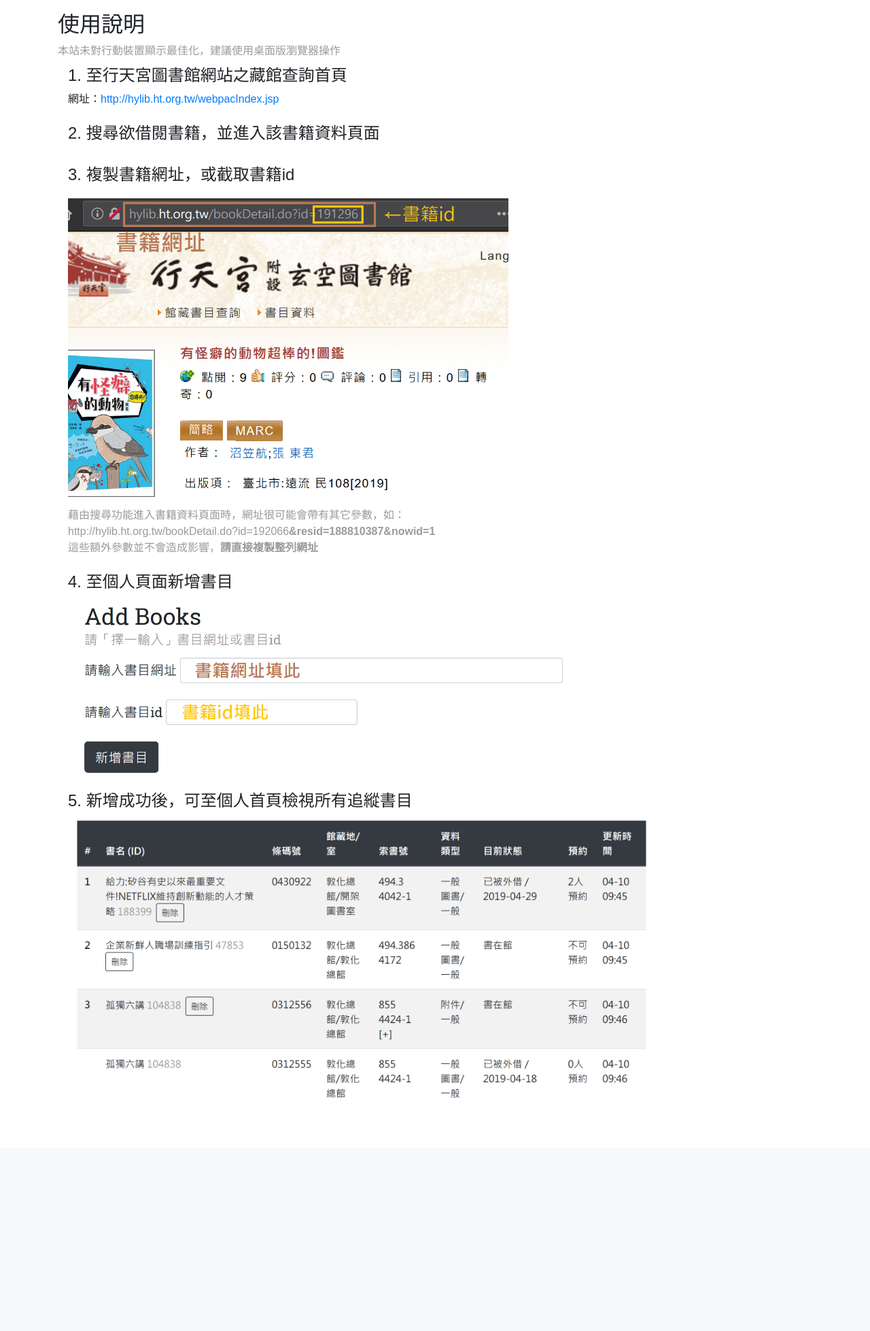
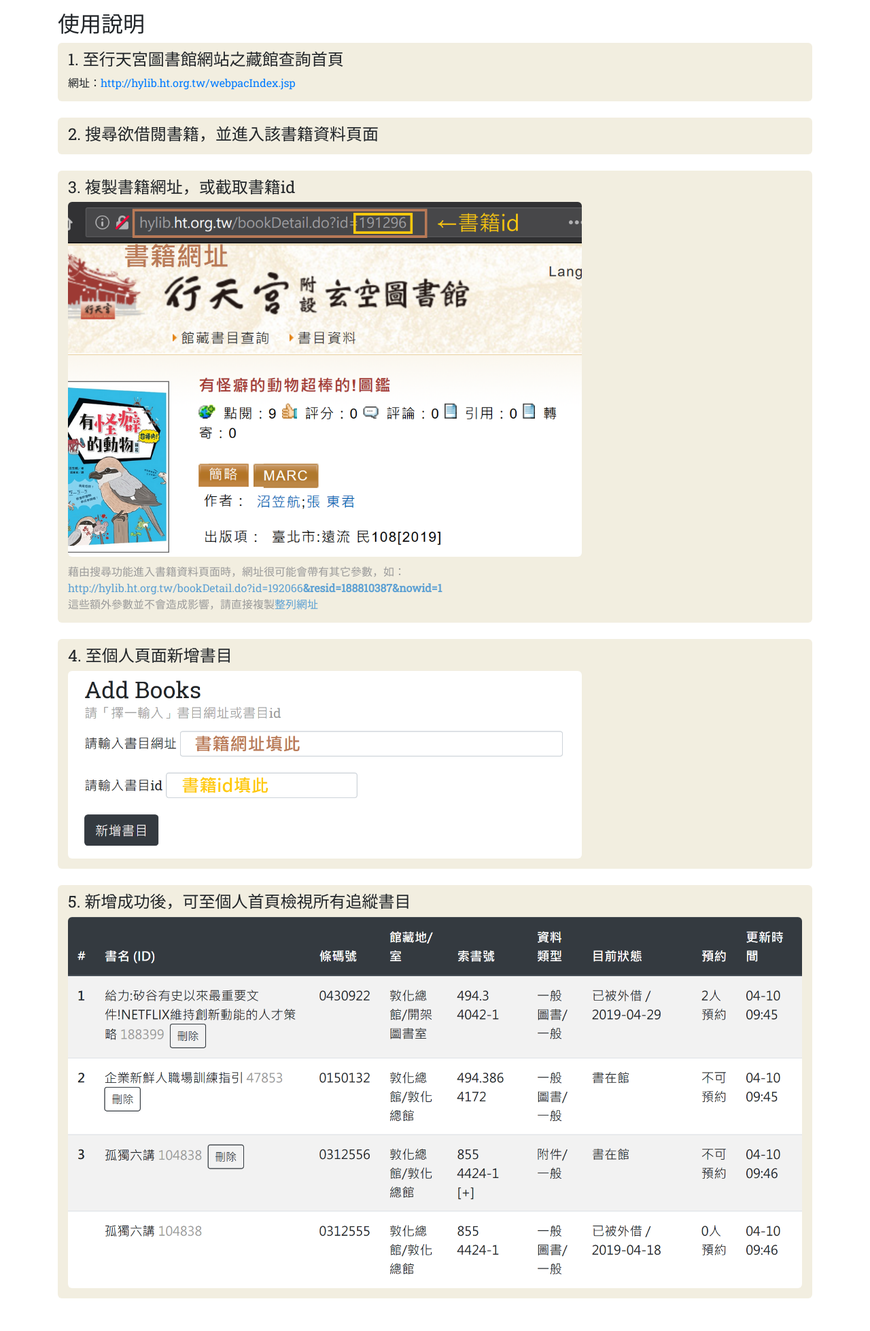
Before and after one commit to kyomind/library-tracker, a Flask app: page / in a window 1280 px wide. Shown: the part 57-2015 px from the top of the page at 68% size. Before the commit the page ends 1672 px from the top, so only its background shows below. Run offline with Flask 2, Linux system fonts and the light colour scheme; parts of the project's set-up code (start-up, migrations or seed data) failed here and were passed over; some libraries are stand-ins or nearby versions; some web fonts are replaced.

Commit message:
首頁使用說明版面美化

```diff
--- a/app/templates/auth/register.html
+++ b/app/templates/auth/register.html
@@ -11,7 +11,7 @@
 
 
 <h1 style="font-family: 'Roboto Slab', serif;">Register</h1>
-<div style="color: rgb(155, 155, 155);margin-bottom: 10px">信箱為選填，可於註冊後新增或修改</div>
+<div style="color: rgb(155, 155, 155);margin-bottom: 10px">信箱為選填(非必要)，可於註冊後新增或修改</div>
 
     <form action="" method="post">
             {{ form.hidden_tag() }}
--- a/app/templates/base.html
+++ b/app/templates/base.html
@@ -24,11 +24,15 @@
         return false;}
         }
     </script>
+
+    {% block css %}{% endblock %}
+
     <style>
     body {
-	font-family:'微軟正黑體','Microsoft JhengHei',sans-serif,serif;}
+	    font-family:'微軟正黑體','Microsoft JhengHei',sans-serif,serif;
+    }
+
     </style>
-
     <title>{% block title %}{% endblock %}</title>
 </head>
 <body>
@@ -120,14 +124,6 @@
 
     </div>
     {% endblock %}
-
-
-
-
-
-
-
-
-
+<br>
 </body>
 </html>
--- a/app/templates/index.html
+++ b/app/templates/index.html
@@ -3,7 +3,7 @@
 {% block title %}Library Tracker{% endblock %}
 
 {% block js %}
-<SCRIPT>
+<script>
     function del() {
      var msg = "確定要刪除嗎？";
      if (confirm(msg)==true){
@@ -12,40 +12,53 @@
       return false;
      }
     }
-</SCRIPT>
-
+</script>
 {% endblock %}
 
+{% block css %}
+<style>
+.step{
+  background-color:#f2eee0;
+  font-family: 'Roboto Slab', serif;
+  padding: 10px 15px 15px 15px;
+  border-radius: 6px;
+}
+div img{
+	border-radius: 6px;
+}
+</style>
+{% endblock %}
 
 
 {% block page_content %}
 
 {% if current_user.is_authenticated %}
 <div><h2 style="font-family: 'Roboto Slab', serif;">{{current_user.username}}的個人追縱清單</h1></div>
-
 {% else %}
 <div style="padding-top:5pt"><h2>使用說明</h2></div>
-<div style="color: rgb(155, 155, 155);margin-bottom: 10px">本站未對行動裝置顯示最佳化，建議使用桌面版瀏覽器操作</div>
-<div class="container"><h4>1. 至行天宮圖書館網站之藏館查詢首頁</h4>
+
+<div class="step"><h4>1. 至行天宮圖書館網站之藏館查詢首頁</h4>
 網址：<a href="http://hylib.ht.org.tw/webpacIndex.jsp" target="_blank">http://hylib.ht.org.tw/webpacIndex.jsp</a>
 </div>
 <br>
-<div class="container"><h4>2. 搜尋欲借閱書籍，並進入該書籍資料頁面</h4></div>
+<div class="step" style="padding-bottom: 7px"><h4>2. 搜尋欲借閱書籍，並進入該書籍資料頁面</h4></div>
 <br>
-<div class="container"><h4>3. 複製書籍網址，或截取書籍id</h4>
-<img src="{{ url_for('static', filename='url.png') }}" width="60%" alt="">
-</div>
-<div class="container" style="color: rgb(155, 155, 155); margin-top: 10px">
-  藉由搜尋功能進入書籍資料頁面時，網址很可能會帶有其它參數，如：<br>
-  http://hylib.ht.org.tw/bookDetail.do?id=192066<strong >&resid=188810387&nowid=1</strong><br>
-  這些額外參數並不會造成影響，<strong>請直接複製整列網址</strong>
+<div class="step"><h4>3. 複製書籍網址，或截取書籍id</h4>
+<img src="{{ url_for('static', filename='url.png') }}" width="70%" alt="">
+
+  <div style="color: rgb(155, 155, 155); margin: 10px 0px 0px 0px">
+    藉由搜尋功能進入書籍資料頁面時，網址很可能會帶有其它參數，如：<br>
+    <span style="color:#5ca0d3" >http://hylib.ht.org.tw/bookDetail.do?id=192066<strong >&resid=188810387&nowid=1</strong></span><br>
+    這些額外參數並不會造成影響，請直接複製<span style="color:#5ca0d3" >整列網址</span>
+  </div>
 </div>
 <br>
-<div class="container"><h4>4. 至個人頁面新增書目</h4>
+<div class="step"><h4>4. 至個人頁面新增書目</h4>
 <img src="{{ url_for('static', filename='add.png') }}" width="70%" alt="">
 </div>
-<div class="container"><h4>5. 新增成功後，可至個人首頁檢視所有追縱書目</h4>
-<img src="{{ url_for('static', filename='index.png') }}" width="80%" alt="">
+<br>
+<div class="step"><h4>5. 新增成功後，可至個人首頁檢視所有追縱書目</h4>
+<img src="{{ url_for('static', filename='index.png') }}" width="100%" alt="">
 </div>
 <br>
 
```
Also changed, not shown: app/static/add.png, app/static/index.png, app/static/url.png.
